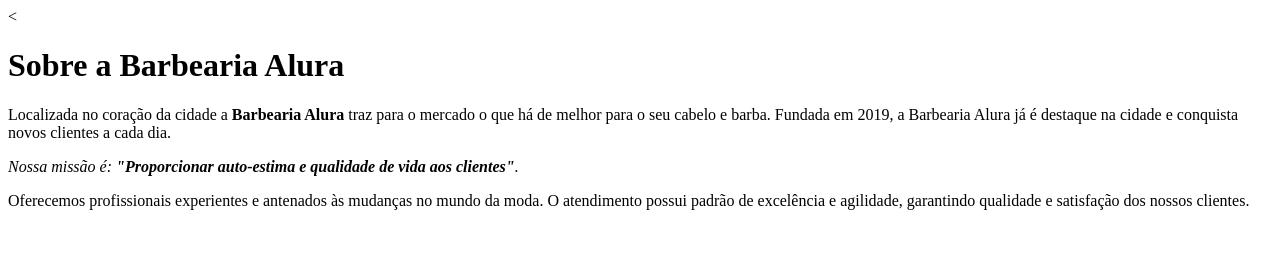
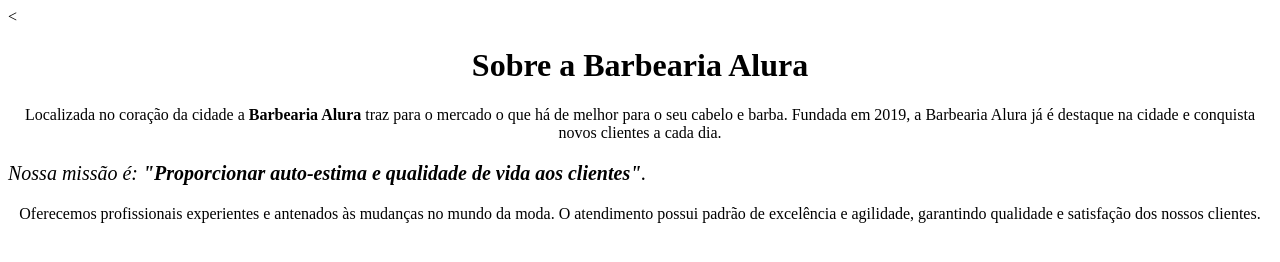
Before and after one commit to IsabelyConte/barbeariaalura-, a plain HTML site: page index.html in a window 1280 px wide. Drawn offline with Linux system fonts and the light colour scheme.

Commit message:
Quarta edição

```diff
--- a/index.html
+++ b/index.html
@@ -1,14 +1,19 @@
 <DOCTYPE html>
 <html lang="pt-br">
-       <meta charset="UTF-8">
-       <<title>Barbearia Alura</title>
+   <head>
+      <meta charset="UTF-8">
+      <<title>Barbearia Alura</title>
+   </head>
+   <body>
+     <h1 style="text-align: center">Sobre a Barbearia Alura</h1>
 
-      <h1>Sobre a Barbearia Alura</h1>
+     <p style="text-align: center">Localizada no coração da cidade a <strong>Barbearia Alura</strong> traz para o mercado o que há de melhor para o seu cabelo e barba.
+       Fundada em 2019, a Barbearia Alura já é destaque na cidade e conquista novos clientes a cada dia.
 
-      <p>Localizada no coração da cidade a <strong>Barbearia Alura</strong> traz para o mercado o que há de melhor para o seu cabelo e barba.
-        Fundada em 2019, a Barbearia Alura já é destaque na cidade e conquista novos clientes a cada dia.
+     <p style="font-size: 20px"><em>Nossa missão é:<strong> "Proporcionar auto-estima e qualidade de vida aos clientes"</strong>.</em></p>
 
-      <p><em>Nossa missão é:<strong> "Proporcionar auto-estima e qualidade de vida aos clientes"</strong>.</em></p>
+     <p style="text-align: center">Oferecemos profissionais experientes e antenados às mudanças no mundo da moda. O atendimento possui padrão de
+       excelência e agilidade, garantindo qualidade e satisfação dos nossos clientes.</p>
 
-      <p>Oferecemos profissionais experientes e antenados às mudanças no mundo da moda. O atendimento possui padrão de excelência e agilidade, garantindo qualidade e satisfação dos nossos clientes.</p>
-</html>
+   </body>
+   </html>
```
